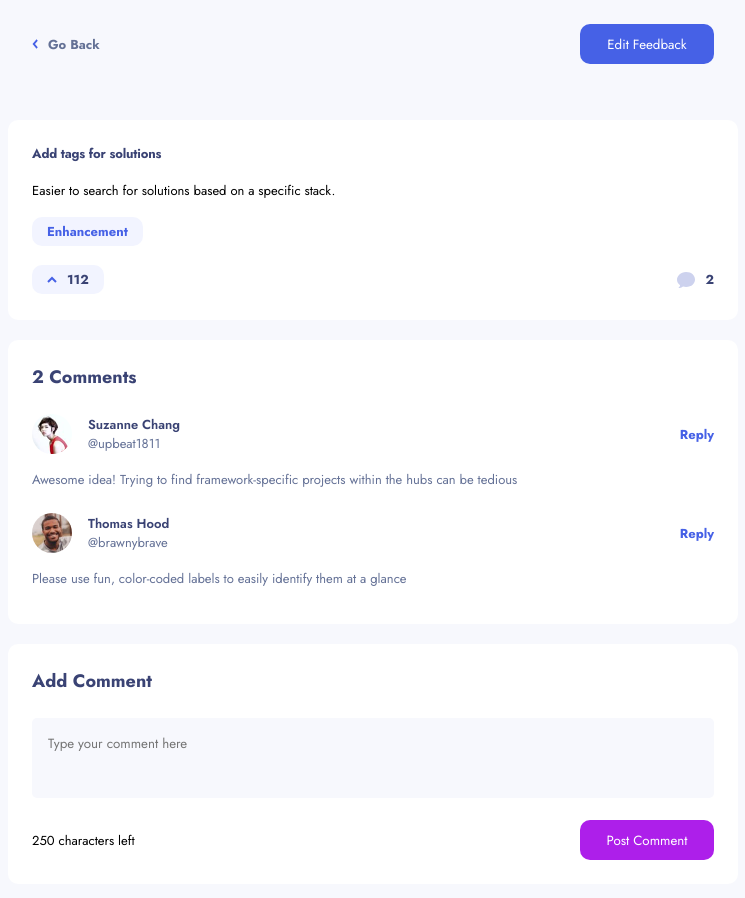
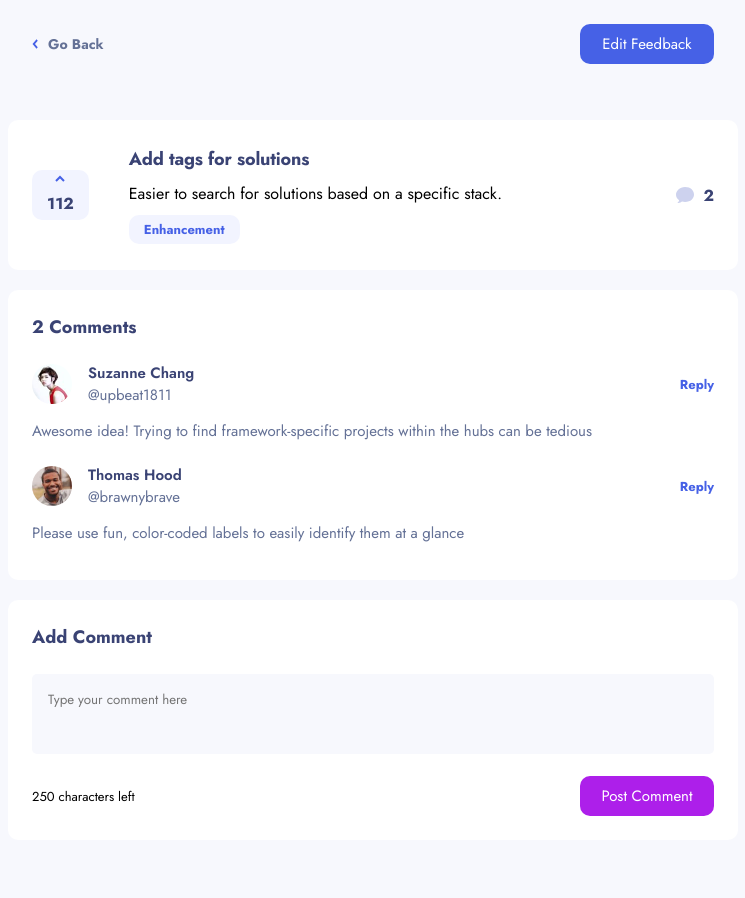
Before and after one commit to JJooaa/feedbackapp, a React (Create React App) app: page /feedbacks/1 in a window 1280 px wide. Shown: the top 898 px of the page, without its empty margins (267-1012 px from the left). After the commit the page ends 872 px from the top, so only its background shows below. Built offline with nearby package versions, Linux system fonts and the light colour scheme.

Commit message:
start on responsiveness

```diff
--- a/package.json
+++ b/package.json
@@ -17,6 +17,7 @@
     "react-scripts": "5.0.0",
     "sass": "^1.49.9",
     "typescript": "^4.6.2",
+    "usehooks-ts": "^2.4.2",
     "web-vitals": "^2.1.4"
   },
   "scripts": {
--- a/src/components/Button/button.scss
+++ b/src/components/Button/button.scss
@@ -6,6 +6,10 @@
   color: white;
   font-weight: 600px;
   cursor: pointer;
+  font-size: 13px;
+  @media screen and (min-width: 700px) {
+    font-size: 15px;
+  }
   &:hover {
     opacity: 0.7;
   }
--- a/src/components/Comments/SingleComment.tsx
+++ b/src/components/Comments/SingleComment.tsx
@@ -41,7 +41,7 @@ const SingleComment = ({ index, item }: Props) => {
           <h3 onClick={handleReplyClick}>Reply</h3>
         </div>
       </div>
-      <div>{item.content}</div>
+      <p>{item.content}</p>
       {isReplying && <PostReply />}
     </div>
   );
--- a/src/components/Comments/comments.scss
+++ b/src/components/Comments/comments.scss
@@ -26,6 +26,14 @@
   gap: 16px;
   margin: 12px 0px;
 
+  p {
+    font-size: 13px;
+    color: #647196;
+    @media screen and (min-width: 700px) {
+      font-size: 15px;
+    }
+  }
+
   .comment-user {
     display: flex;
     height: 40px;
@@ -37,22 +45,15 @@
       font-size: 13px;
       color: #3a4374;
       font-weight: 600;
+      @media screen and (min-width: 700px) {
+        font-size: 15px;
+      }
     }
 
     h3 {
       font-size: 13px;
       color: #4661e6;
     }
-
-    p {
-      font-size: 13px;
-      color: #647196;
-    }
-  }
-
-  div {
-    font-size: 13px;
-    color: #647196;
   }
 
   .user-info-wrapper {
--- a/src/components/FeedbackDetail/feedbackdetail.scss
+++ b/src/components/FeedbackDetail/feedbackdetail.scss
@@ -7,14 +7,14 @@
   max-width: 730px;
   margin: 0 auto;
 
-  .go-back {
+  div {
     display: flex;
     align-items: center;
     gap: 10px;
 
-    .detail-back {
+    a {
       color: #647196;
-      font-size: 13px;
+      font-size: 14px;
       font-weight: bold;
       text-decoration: none;
     }
--- a/src/components/GoBackHeader/GoBackHeader.tsx
+++ b/src/components/GoBackHeader/GoBackHeader.tsx
@@ -5,11 +5,9 @@ import { Link } from "react-router-dom";
 const GoBackHeader = () => {
   return (
     <header className="feedback-header">
-      <div className="go-back">
+      <div>
         <img src={arrowLeft} alt="arrow-left" />
-        <Link className="detail-back" to="/feedbacks">
-          Go Back
-        </Link>
+        <Link to="/feedbacks">Go Back</Link>
       </div>
     </header>
   );
--- a/src/components/SuggestionCard/SuggestionCard.tsx
+++ b/src/components/SuggestionCard/SuggestionCard.tsx
@@ -3,7 +3,7 @@ import "./suggestioncard.scss";
 import upArrow from "../../assets/shared/icon-arrow-up.svg";
 import commentsIcon from "../../assets/shared/icon-comments.svg";
 import { Link } from "react-router-dom";
-
+import { useWindowSize } from "usehooks-ts";
 interface Props {
   item: {
     title: string;
@@ -17,6 +17,8 @@ interface Props {
 }
 
 const SuggestionCard: React.FC<Props> = ({ item }) => {
+  const { width } = useWindowSize();
+
   const returnCommentsLength = (commentsArray: object[]): number => {
     return commentsArray === undefined ? 0 : commentsArray.length;
   };
@@ -27,15 +29,8 @@ const SuggestionCard: React.FC<Props> = ({ item }) => {
     return [firstLetter, ...array.slice(1, array.length)].join("");
   };
 
-  return (
-    <div className="feedbackcard">
-      <Link className="card-link" to={`/feedbacks/${item.id}`}>
-        {item.title}
-      </Link>
-      <p>{item.description}</p>
-      <div className="category">
-        <h2>{firstLetterToUpperCase(item.category)}</h2>
-      </div>
+  const renderMobileVersion = () => {
+    return (
       <div className="data">
         <div className="info-container category">
           <img alt="arrow pointing up" src={upArrow} />
@@ -46,6 +41,33 @@ const SuggestionCard: React.FC<Props> = ({ item }) => {
           <span>{returnCommentsLength(item.comments)}</span>
         </div>
       </div>
+    );
+  };
+
+  return (
+    <div className="feedbackcard">
+      <div className="info-texts">
+        <Link to={`/feedbacks/${item.id}`}>{item.title}</Link>
+        <p>{item.description}</p>
+        <div className="bubble">
+          <h2>{firstLetterToUpperCase(item.category)}</h2>
+        </div>
+      </div>
+
+      {width < 700 ? (
+        renderMobileVersion()
+      ) : (
+        <>
+          <div className="info-container bubble order1">
+            <img alt="arrow pointing up" src={upArrow} />
+            <span>{item.upvotes}</span>
+          </div>
+          <div className="info-container comment">
+            <img src={commentsIcon} alt="chat bubble" />
+            <span>{returnCommentsLength(item.comments)}</span>
+          </div>
+        </>
+      )}
     </div>
   );
 };
--- a/src/components/SuggestionCard/suggestioncard.scss
+++ b/src/components/SuggestionCard/suggestioncard.scss
@@ -10,19 +10,39 @@
   font-size: 13px;
   max-width: 730px;
   margin: 0 auto;
-  // @media screen and (min-width: 700px) {
-  //   flex-direction: row;
-  // }
-  .card-link {
+
+  @media screen and (min-width: 700px) {
+    height: 150px;
+    flex-direction: row;
+    justify-content: flex-start;
+    gap: 40px;
+    align-items: center;
+  }
+
+  .info-texts {
+    display: flex;
+    flex-direction: column;
+    gap: 10px;
+    p {
+      @media screen and (min-width: 700px) {
+        font-size: 16px;
+      }
+    }
+    a {
       font-size: 13px;
       font-weight: 700;
       letter-spacing: -0.18px;
       color: #3a4374;
       text-decoration: none;
       cursor: pointer;
+
+      @media screen and (min-width: 700px) {
+        font-size: 18px;
+      }
+    }
   }
 
-  .category {
+  .bubble {
     width: fit-content;
     border-radius: 10px;
     background: #f2f4ff;
@@ -30,20 +50,16 @@
 
     h2 {
       font-size: 13px;
-      display: block;
       color: #4661e6;
     }
   }
 
+  // if mobile version
   .data {
     display: flex;
     justify-content: space-between;
     height: 32px;
     align-items: center;
-
-    &:first-child {
-      background-color: red;
-    }
   }
 
   .info-container {
@@ -52,5 +68,22 @@
     gap: 10px;
     font-weight: bold;
     color: #3a4374;
+    span {
+      @media screen and (min-width: 700px) {
+        font-size: 16px;
       }
     }
+  }
+}
+// comment buble if tablet or above
+.comment {
+  flex-grow: 1;
+  display: flex;
+  justify-content: flex-end;
+}
+// if tablet or above change upvotes to left
+.order1 {
+  order: -1;
+  display: flex;
+  flex-direction: column;
+}
```
Also changed, not shown: 1 other file (tests, documents, lock files or other folders). Lines whose indentation alone changed are shown as unchanged.
